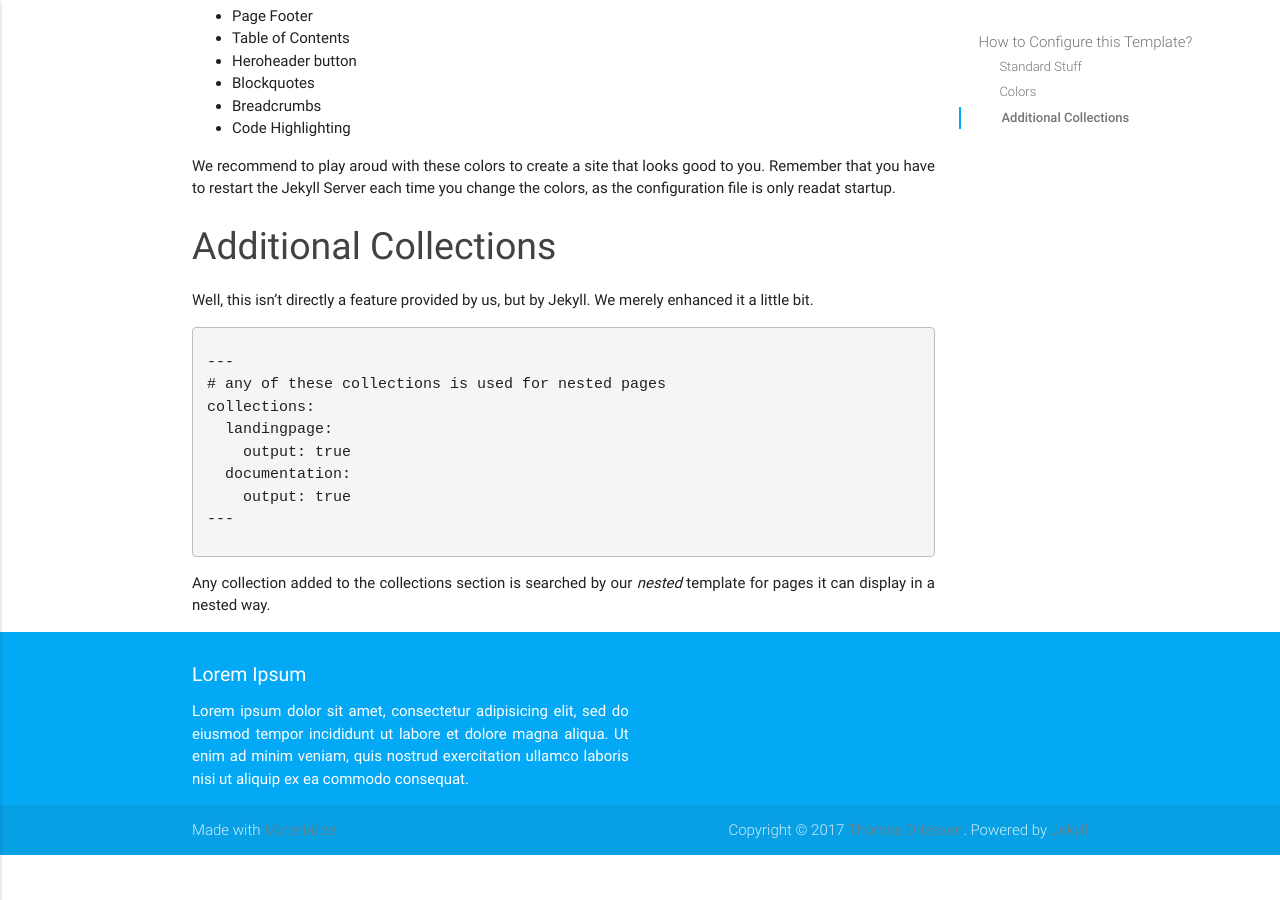
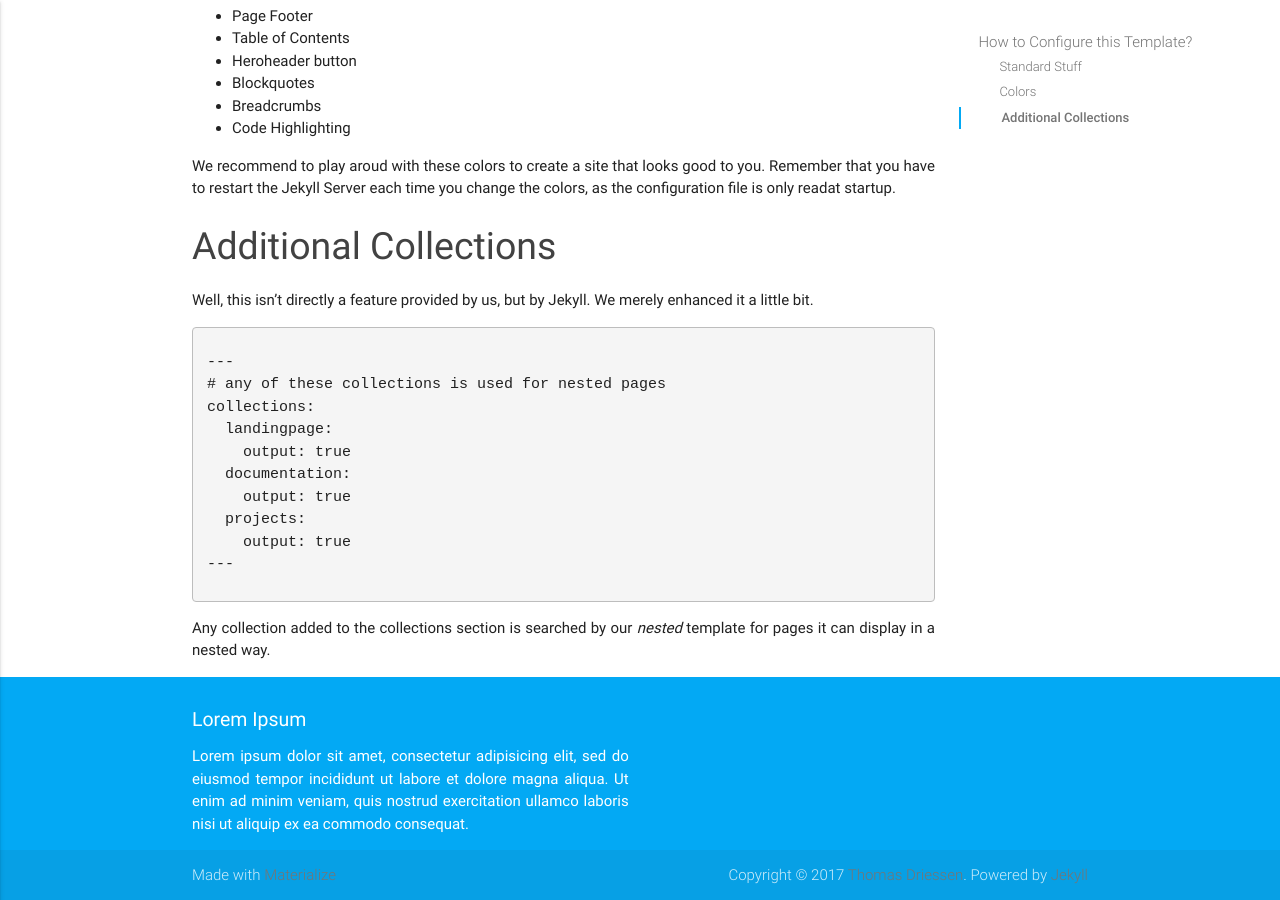
Before and after one commit to olisheldon/olisheldon.github.io, a Jekyll site: the page built from _documentation/templateconfig.md, in a window 1280 px wide and 900 px high, scrolled down 2651 px. Built offline with Jekyll 4.4.1, drawn with Linux system fonts in a browser that asks for light colours; before the commit the page ends 3506 px from its top, so only the background shows below that.

Commit message:
Updated directories

````diff
--- a/_documentation/templateconfig.md
+++ b/_documentation/templateconfig.md
@@ -132,6 +132,8 @@ collections:
     output: true
   documentation:
     output: true
+  projects:
+    output: true
 ---
 ```
 
````
Also changed, not shown: _projects/_advent_of_code_23/advent_of_code_23.md (+2 -2 lines), projects.md (+0 -1 lines).
